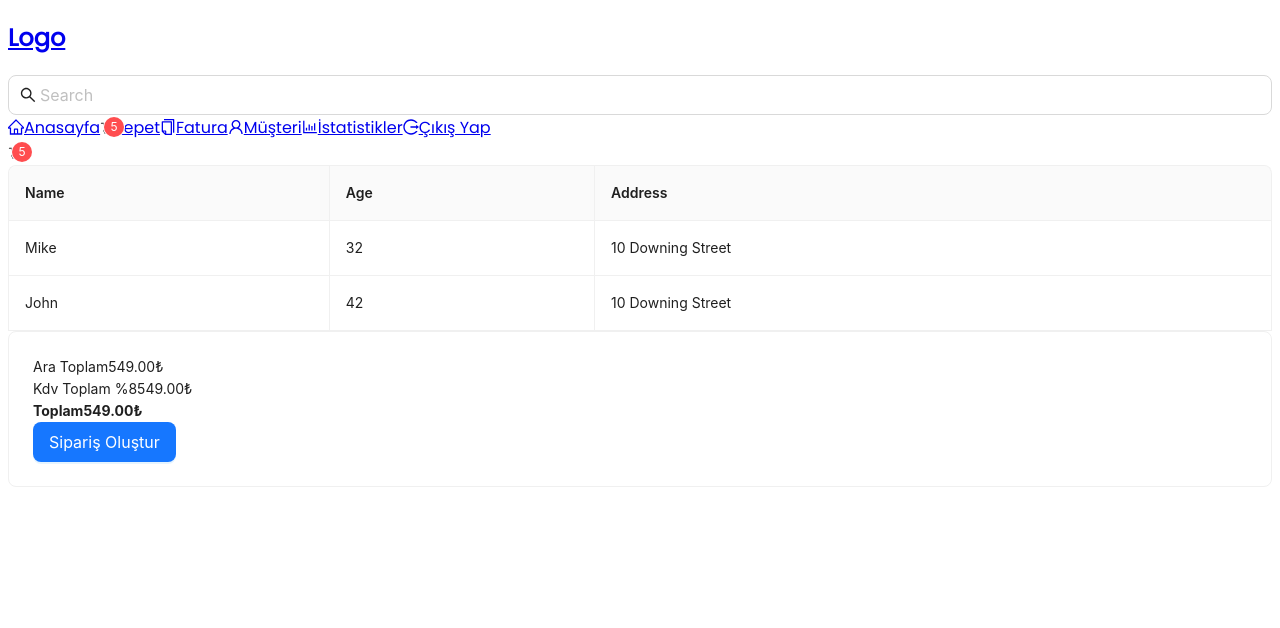
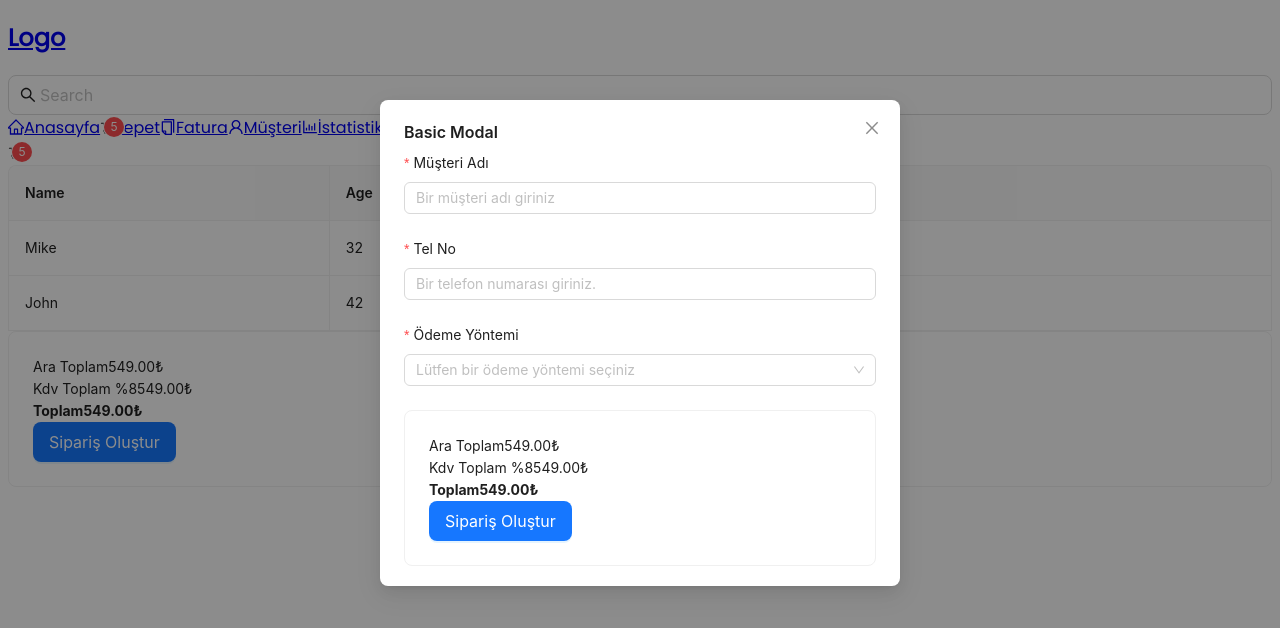
Before and after one commit to atifsimsek/pos-application, a React (Create React App) app in the folder client/: page /cart in a window 1280 px wide. Both pictures are taken after a click on the button "Sipariş Oluştur". Shown: the top 628 px of the page. Built offline with nearby package versions, Linux system fonts and the light colour scheme.

Commit message:
modal form created

```diff
--- /dev/null
+++ b/client/src/components/Cart/CreateBill.jsx
@@ -0,0 +1,92 @@
+import { Button, Card, Form, Input, Modal, Select } from "antd";
+import React from "react";
+
+const CreateBill = ({ isModalOpen, setIsModalOpen }) => {
+  const onFinish = (values) => {
+    console.log("Success:", values);
+  };
+
+  return (
+    <>
+      <Modal
+        title="Basic Modal"
+        open={isModalOpen}
+        // onOk={handleOk}
+        onCancel={() => {
+          setIsModalOpen(false);
+        }}
+        onFinish={onFinish}
+        footer={null}
+      >
+        <Form layout="vertical" onFinish={onFinish}>
+          <Form.Item
+            label="Müşteri Adı"
+            name={"customerName"}
+            rules={[
+              {
+                required: true,
+                message: "Lütfen bir müşteri adı giriniz",
+              },
+            ]}
+          >
+            <Input placeholder="Bir müşteri adı giriniz" />
+          </Form.Item>
+          <Form.Item
+            className="py-2"
+            label="Tel No"
+            name={"phoneNumber"}
+            rules={[
+              {
+                required: true,
+                message: "Lütfen bir telefon numarası giriniz",
+              },
+            ]}
+          >
+            <Input placeholder="Bir telefon numarası giriniz." />
+          </Form.Item>
+          <Form.Item
+            label="Ödeme Yöntemi"
+            name={"paymentMode"}
+            rules={[
+              {
+                required: true,
+                message: "Lütfen bir telefon numarası giriniz.",
+              },
+            ]}
+          >
+            <Select placeholder="Lütfen bir ödeme yöntemi seçiniz">
+              <Select.Option value="nakit">Nakit</Select.Option>
+              <Select.Option value="kredi kartı">Kredi Kartı</Select.Option>
+            </Select>
+          </Form.Item>
+          <Card className="">
+            <div className="flex justify-between">
+              <span>Ara Toplam</span>
+              <span>549.00₺</span>
+            </div>
+            <div className="flex justify-between my-2">
+              <span>Kdv Toplam %8</span>
+              <span className="text-red-600">549.00₺</span>
+            </div>
+            <div className="flex justify-between">
+              <b>Toplam</b>
+              <b>549.00₺</b>
+            </div>
+            <div className="flex justify-end">
+              <Button
+                htmlType="submit"
+                className="mt-2 "
+                type="primary"
+                size="large"
+              >
+                Sipariş Oluştur
+              </Button>
+            </div>
+          </Card>
+        </Form>
+      </Modal>
+    </>
+  );
+};
+
+export default CreateBill;
--- a/client/src/pages/CartPage.jsx
+++ b/client/src/pages/CartPage.jsx
@@ -1,8 +1,11 @@
 import React from "react";
 import Header from "../components/Header";
 import { Table, Card, Button } from "antd";
+import { useState } from "react";
+import CreateBill from "../components/Cart/CreateBill";
+const CartPage = () => {
+  const [isModalOpen, setIsModalOpen] = useState(false);
 
-const CartPage = () => {
   const dataSource = [
     {
       key: "1",
@@ -60,12 +63,20 @@
               <b>Toplam</b>
               <b>549.00₺</b>
             </div>
-            <Button className="mt-2 w-full" type="primary" size="large">
+            <Button
+              onClick={() => {
+                setIsModalOpen(true);
+              }}
+              className="mt-2 w-full"
+              type="primary"
+              size="large"
+            >
               Sipariş Oluştur
             </Button>
           </Card>
         </div>
       </div>
+      <CreateBill isModalOpen={isModalOpen} setIsModalOpen={setIsModalOpen} />
     </>
   );
 };
--- a/client/src/pages/Homepage.jsx
+++ b/client/src/pages/Homepage.jsx
@@ -1,4 +1,4 @@
-import CartTotals from "../components/Cart";
+import CartTotals from "../components/Cart/CartTotals";
 import Categories from "../components/Categories";
 import Header from "../components/Header";
 import Products from "../components/Products";
```
Also changed, not shown: client/src/components/Cart/CartTotals.jsx (renamed from client/src/components/Cart/index.jsx).
